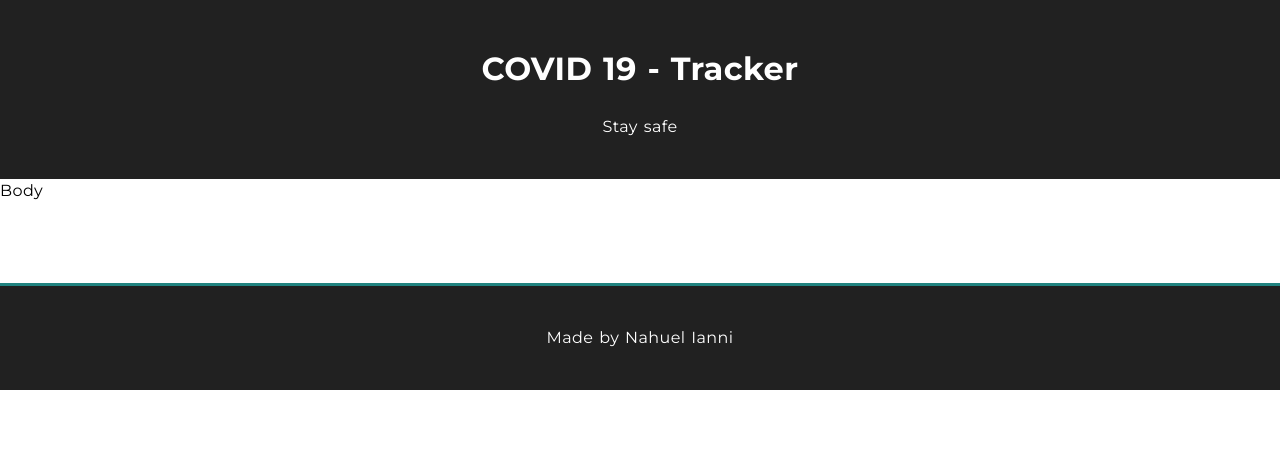
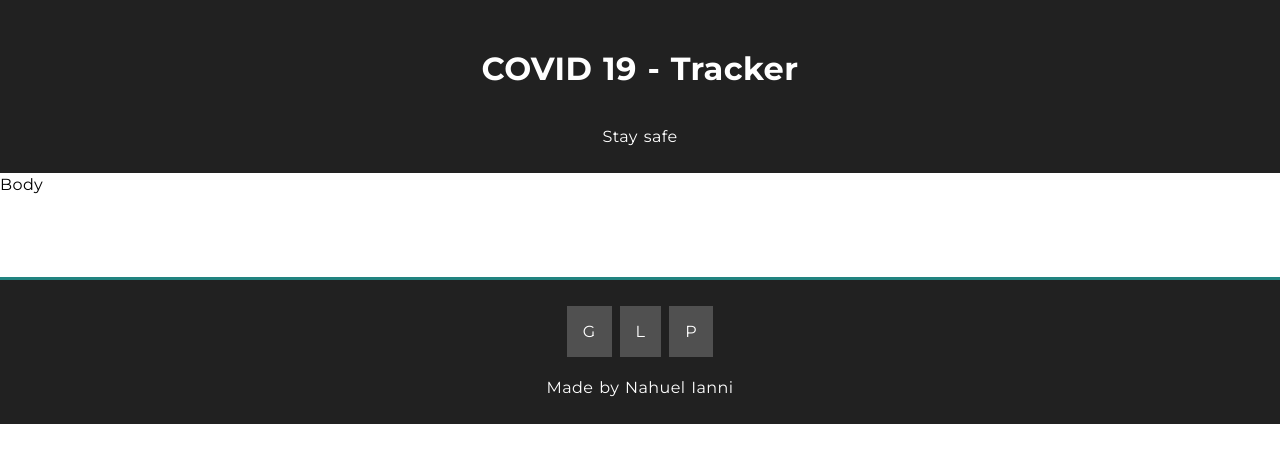
Before and after one commit to nahuel-ianni/covid-19-tracker, a React (Create React App) app in the folder src/: page / in a window 1280 px wide. Shown: the top 462 px of the page. Built offline with nearby package versions, Linux system fonts and the light colour scheme.

Commit message:
Exported social media links to its own component

```diff
--- a/src/public/style.css
+++ b/src/public/style.css
@@ -9,7 +9,11 @@
     --accent-color-4: #73d2de; */
 
     --dark-color: #212121;
+    --dark-reduced: #505050;
     --dark-high-contrast: #fff;
+
+    --interactive-background: #86a59c;
+    --interactive-contrast: #000;
 
     /* --light-color: #505050; */
 }
--- a/src/src/components/Footer/Footer.jsx
+++ b/src/src/components/Footer/Footer.jsx
@@ -1,8 +1,12 @@
 import React from 'react';
+
+import { SocialMedia } from '../../components';
 
 const Footer = () => {
     return (
         <footer>
+            <SocialMedia />
+
             <p>Made by Nahuel Ianni</p>
         </footer>
     );
--- /dev/null
+++ b/src/src/components/SocialMedia/SocialMedia.jsx
@@ -0,0 +1,15 @@
+import React from 'react';
+
+import './SocialMedia.module.css';
+
+const SocialMedia = () => {
+    return (
+        <ul>
+            <li><a href="https://github.com/nahuel-ianni" target="_blank" rel="noopener noreferrer">G</a></li>
+            <li><a href="https://www.linkedin.com/in/nahuelianni" target="_blank" rel="noopener noreferrer">L</a></li>
+            <li><a href="https://nahuel-ianni.github.io/" target="_blank" rel="noopener noreferrer">P</a></li>
+        </ul>
+    );
+}
+
+export default SocialMedia;
--- /dev/null
+++ b/src/src/components/SocialMedia/SocialMedia.module.css
@@ -0,0 +1,32 @@
+/* -------------------------------------------------
+    Element styles
+   ------------------------------------------------- */
+
+a {
+    background-color: var(--dark-reduced);
+    color: var(--dark-high-contrast);
+    padding: 1rem;
+    text-decoration: none;
+    transition: all .15s ease-out;
+}
+
+a:focus,
+a:hover {
+    box-shadow: inset 0 -4rem 0 var(--interactive-background);
+    color: var(--interactive-contrast);
+}
+
+li {
+    margin: 0 .25rem;
+}
+
+p {
+    margin: 2rem 0 0 0;
+}
+
+ul {
+    display: flex;
+    list-style: none;
+    justify-content: center;
+    padding: 0;
+}
--- a/src/src/components/index.js
+++ b/src/src/components/index.js
@@ -1,2 +1,3 @@
+export { default as Footer } from './Footer/Footer';
 export { default as Header } from './Header/Header';
-export { default as Footer } from './Footer/Footer';
+export { default as SocialMedia } from './SocialMedia/SocialMedia';
--- a/src/src/containers/App/App.js
+++ b/src/src/containers/App/App.js
@@ -1,4 +1,5 @@
 import React, { Fragment } from 'react';
+
 import { Footer, Header } from '../../components'
 
 class App extends React.Component {
```
